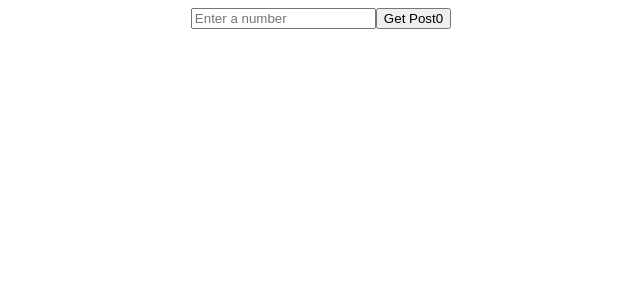
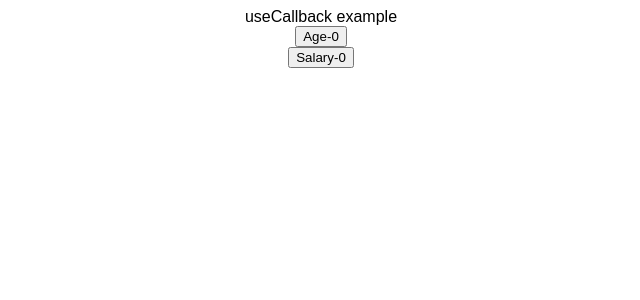
Before and after one commit to Nishit2011/ReactHooks-AllHooksInOne, a React (Create React App) app: page / in a window 1280 px wide. Shown: the top 300 px of the page, without its empty margins (319-959 px from the left). Built offline with nearby package versions, Linux system fonts and the light colour scheme.

Commit message:
useCallback example- initial commit

```diff
--- a/src/App.js
+++ b/src/App.js
@@ -9,6 +9,8 @@ import { FetchDataById } from "./FetchingDataById";
 import { Parent } from "./useContext/parent";
 import { Simple } from "./useReducer/simple-example";
 import { MultipleReducers } from "./useReducer/multipleReducers";
+import { PostIndex } from "./useReducer/reducersAndContext/PostIndex";
+import { CallbackExample } from "./UseCallback.js/CallbackExample";
 
 export default function App() {
   return (
@@ -21,7 +23,9 @@ export default function App() {
       {/* <FetchDataById /> */}
       {/* <Parent /> */}
       {/* <Simple /> */}
-      <MultipleReducers />
+      {/* <MultipleReducers /> */}
+      {/* <PostIndex /> */}
+      <CallbackExample />
     </div>
   );
 }
--- /dev/null
+++ b/src/UseCallback.js/Button.js
@@ -0,0 +1,11 @@
+import React from "react";
+
+export const Button = (props) => {
+  return (
+    <div>
+      <button onClick={props.handler}>
+        {props.name}-{props.value}
+      </button>
+    </div>
+  );
+};
--- /dev/null
+++ b/src/UseCallback.js/CallbackExample.js
@@ -0,0 +1,27 @@
+import axios from "axios";
+import React, { useEffect, useState } from "react";
+import { Button } from "./Button";
+import { Title } from "./Title";
+
+export const CallbackExample = () => {
+  const [age, setAge] = useState(0);
+  const [salary, setSalary] = useState(0);
+  const increaseAge = () => {
+    console.log("age");
+    setAge((prevState) => prevState + 1);
+  };
+  const increaseSalary = () => {
+    console.log(" salary");
+    setSalary((prevState) => prevState + 1);
+  };
+
+  return (
+    <div>
+      <Title />
+      <Button name="Age" handler={increaseAge} value={age}></Button>
+      <Button name="Salary" handler={increaseSalary} value={salary}></Button>
+      {/* <button onClick={increaseAge}>Age</button>
+      <button onClick={increaseSalary}>Salary</button> */}
+    </div>
+  );
+};
--- /dev/null
+++ b/src/UseCallback.js/Title.js
@@ -0,0 +1,5 @@
+import React from "react";
+
+export const Title = () => {
+  return <div>useCallback example</div>;
+};
--- a/src/useReducer/multipleReducers.js
+++ b/src/useReducer/multipleReducers.js
@@ -47,7 +47,9 @@ export const MultipleReducers = () => {
       />
 
       <button onClick={() => getPostById()}>Get Post{state.num}</button>
-      <div>{postState.post?.title}</div>
+      <div>
+        {postState.post?.id} - {postState.post?.title}
+      </div>
     </div>
   );
 };
--- /dev/null
+++ b/src/useReducer/reducersAndContext/Post.js
@@ -0,0 +1,32 @@
+import axios from "axios";
+import React, { useContext, useReducer } from "react";
+import { PostContext } from "./PostIndex";
+
+const initialState = { data: null };
+const reducer = (state, action) => {
+  switch (action.type) {
+    case "post":
+      return { ...state, data: action.payload };
+    default:
+      return state;
+  }
+};
+
+export const Post = () => {
+  const postVal = useContext(PostContext);
+  const [state, dispatch] = useReducer(reducer, initialState);
+
+  const getPostById = async () => {
+    await axios
+      .get(`https://jsonplaceholder.typicode.com/posts/${postVal}`)
+      .then((res) => {
+        () => dispatch({ type: "post", payload: res.data });
+      });
+  };
+  return (
+    <div>
+      <button onClick={() => getPostById()}>Get Post {postVal}</button>
+      {console.log(state.data)}
+    </div>
+  );
+};
--- /dev/null
+++ b/src/useReducer/reducersAndContext/PostIndex.js
@@ -0,0 +1,29 @@
+import React, { useReducer } from "react";
+import { Post } from "./Post";
+
+const initialState = { val: 0 };
+const reducer = (state, action) => {
+  switch (action.type) {
+    case "num":
+      return { ...state, val: action.payload };
+    default:
+      return state;
+  }
+};
+export const PostContext = React.createContext();
+export const PostIndex = () => {
+  const [state, dispatch] = useReducer(reducer, initialState);
+  return (
+    <PostContext.Provider value={state.val}>
+      <div>
+        <input
+          type="text"
+          placeholder="Enter post number"
+          onChange={(e) => dispatch({ type: "num", payload: e.target.value })}
+        />
+
+        <Post />
+      </div>
+    </PostContext.Provider>
+  );
+};
```
